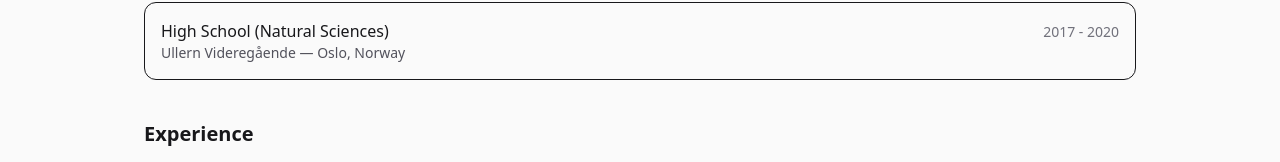
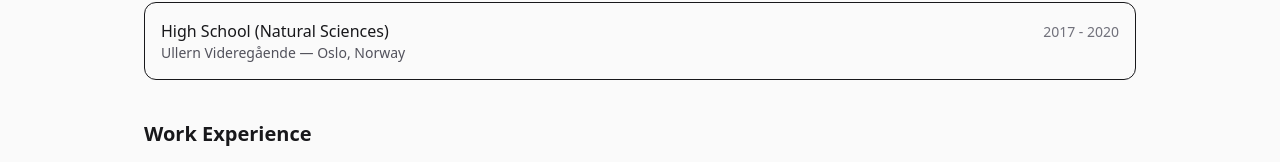
Before and after one commit to OscarWohlf/personal_website, a React (Vite) app: page /cv in a window 1280 px wide. Shown: the part 773-935 px from the top of the page. Built offline with nearby package versions, Linux system fonts and the light colour scheme.

Commit message:
slight translation update

```diff
--- a/src/data/projects.ts
+++ b/src/data/projects.ts
@@ -5,13 +5,11 @@
   tags?: string[]
   description: string
   image?: string
-  // long-form content for the details page (rendered as paragraphs)
   content?: string[]
-  link?: string   // live demo / paper / site
-  repo?: string   // GitHub
+  link?: string
+  repo?: string
 }
 
-// Example data — edit to your real projects
 export const projects: Project[] = [
   {
     slug: "building-lifetimes",
--- a/src/i18n/i18n.tsx
+++ b/src/i18n/i18n.tsx
@@ -23,7 +23,7 @@
   "cv.title": "Curriculum Vitae",
   "cv.download": "Download PDF",
   "cv.education": "Education",
-  "cv.experience": "Experience",
+  "cv.experience": "Work Experience",
   "cv.extracurricular": "Extracurricular",
   "cv.updated": "Updated",
 }
@@ -49,7 +49,7 @@
   "cv.title": "Curriculum Vitae",
   "cv.download": "Last ned PDF",
   "cv.education": "Utdanning",
-  "cv.experience": "Erfaring",
+  "cv.experience": "Arbeidserfaring",
   "cv.extracurricular": "Annet",
   "cv.updated": "Oppdatert",
 }
```
